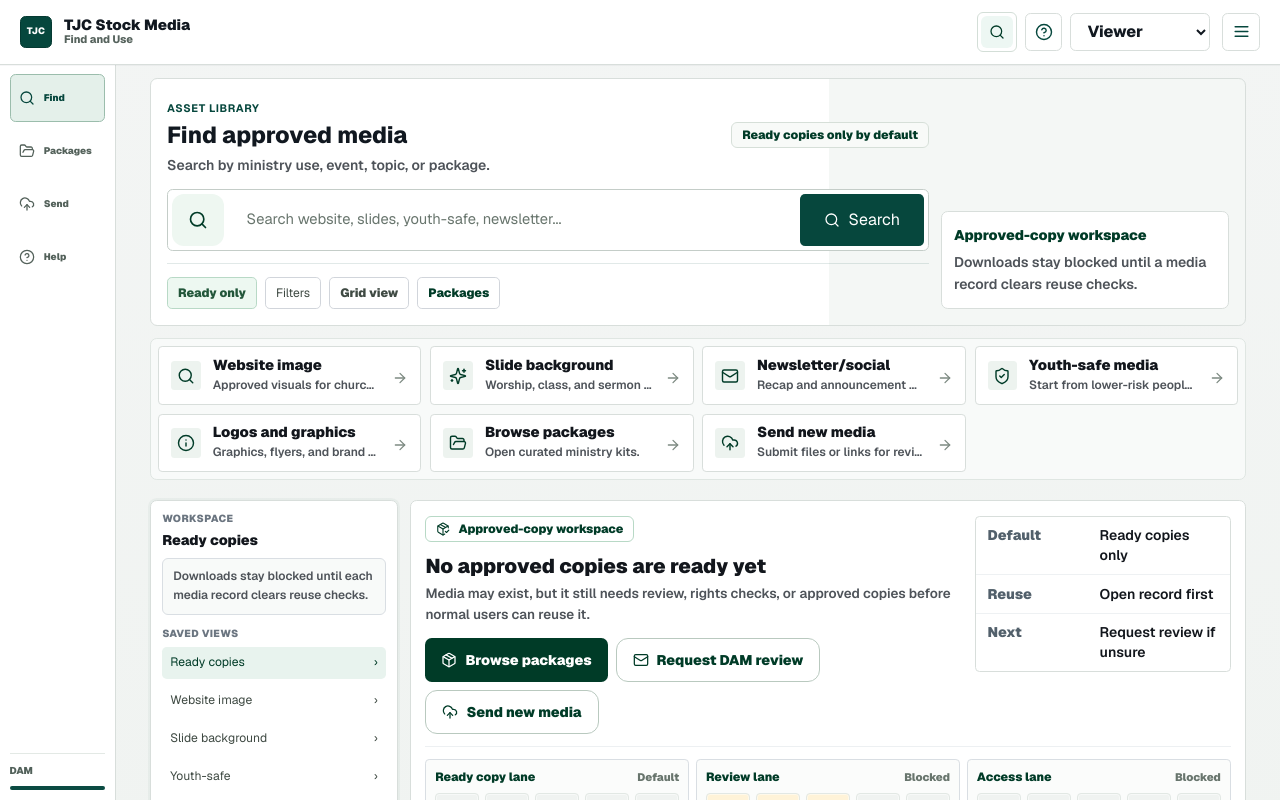
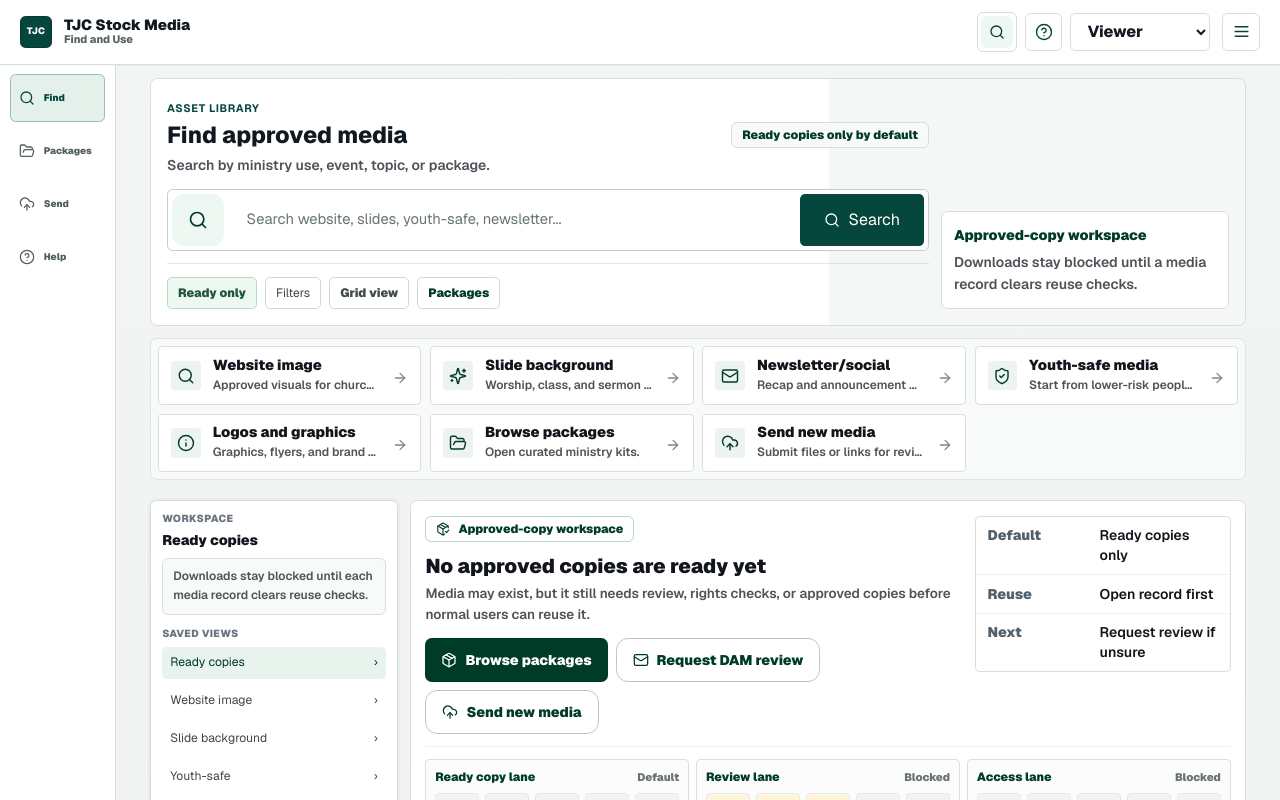
Before and after one commit to Hali0321/tjc-stock-media, a Next.js app in the folder frontend/: page / in a window 1280 px wide. Shown: the top 800 px of the page. Built offline with nearby package versions, Linux system fonts and the light colour scheme.

Commit message:
fix(ui): simplify desktop rail

```diff
--- a/frontend/components/dam/DamShell.tsx
+++ b/frontend/components/dam/DamShell.tsx
@@ -142,12 +142,8 @@ export function DamShell({ children }: { children: ReactNode }) {
       </header>
 
       <aside className="dam-desktop-rail hidden border-r border-[#d7dde2] bg-white lg:block" aria-label="Desktop workspace navigation">
-        <div className="sticky top-[var(--app-header-height)] grid h-[calc(100dvh-var(--app-header-height))] grid-rows-[1fr_auto] gap-4 p-3">
+        <div className="sticky top-[var(--app-header-height)] grid h-[calc(100dvh-var(--app-header-height))] content-start p-3">
           <AppNav role={role} variant="menu" />
-          <div className="grid gap-2 border-t border-[#e5e7eb] pt-3 text-[11px] font-black uppercase tracking-[.06em] text-[#68756d]">
-            <span>{opsShell ? "Ops" : "DAM"}</span>
-            <span className="h-1.5 rounded-full bg-tjc-evergreen" aria-hidden="true" />
-          </div>
         </div>
       </aside>
 
```
